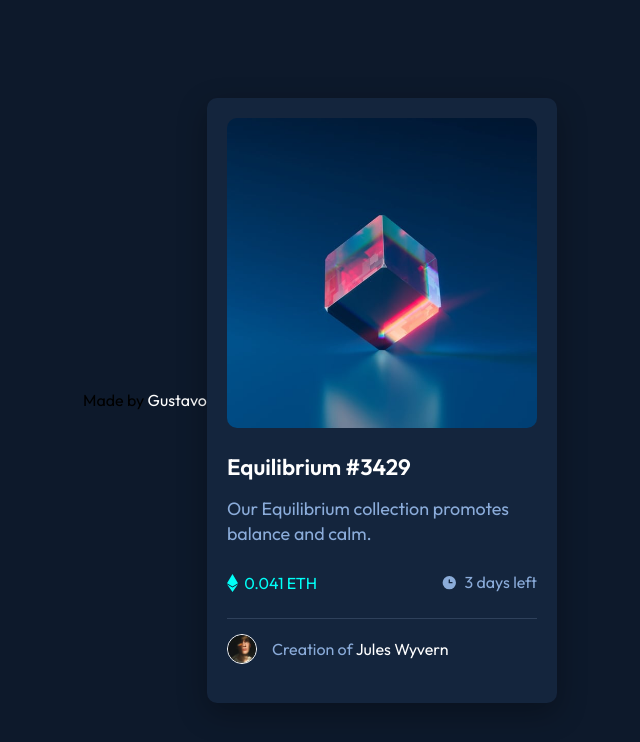
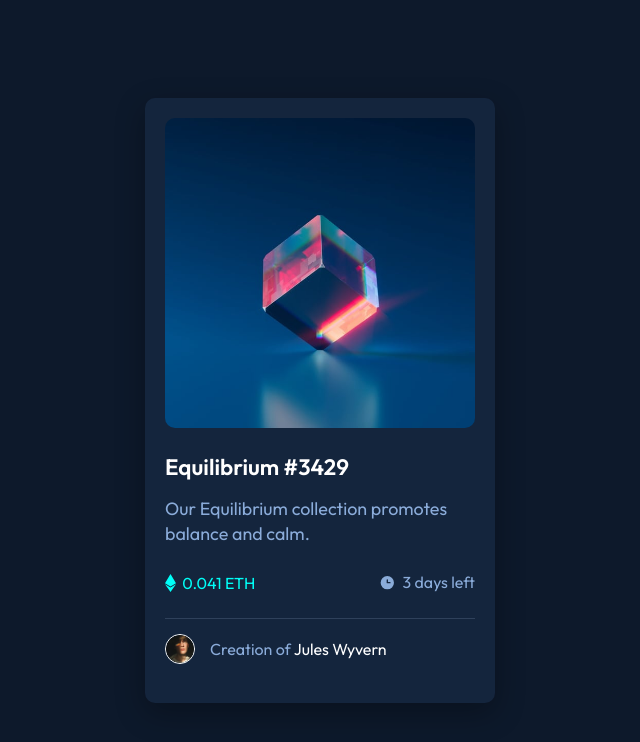
Before and after one commit to stringGustavo/nft-preview-card_-frontend-mentor, a plain HTML site: page index.html in a window 1280 px wide. Shown: the whole page, without its empty margins (320-960 px from the left). Drawn offline with Linux system fonts and the light colour scheme.

Commit message:
Update index.html

```diff
--- a/index.html
+++ b/index.html
@@ -8,14 +8,10 @@
 
     <link rel="stylesheet" href="./src/css/reset.css">
     <link rel="stylesheet" href="./src/css/style.css">
-    <link rel="stylesheet" href="./src/css/header.css">
 
     <title>NFT Preview Card Component</title>
 </head>
 <body>
-    <header class="header">
-        <p class="made-by">Made by <a href="https://github.com/stringGustavo" target="_blank" rel="external" class="name">Gustavo</a></p>
-    </header>
     <main class="container">
         <img class="view-icon" src="./src/img/icon-view.svg" alt="">
         <img class="image" src="./src/img/image-equilibrium.jpg" alt="">
@@ -36,6 +32,6 @@
             <img class="avatar" src="./src/img/image-avatar.png" alt="">
             <p class="credits-paragraph">Creation of <a href="#">Jules Wyvern</a></p>
         </div>
-    </div>
+    </main>
 </body>
 </html>
```
